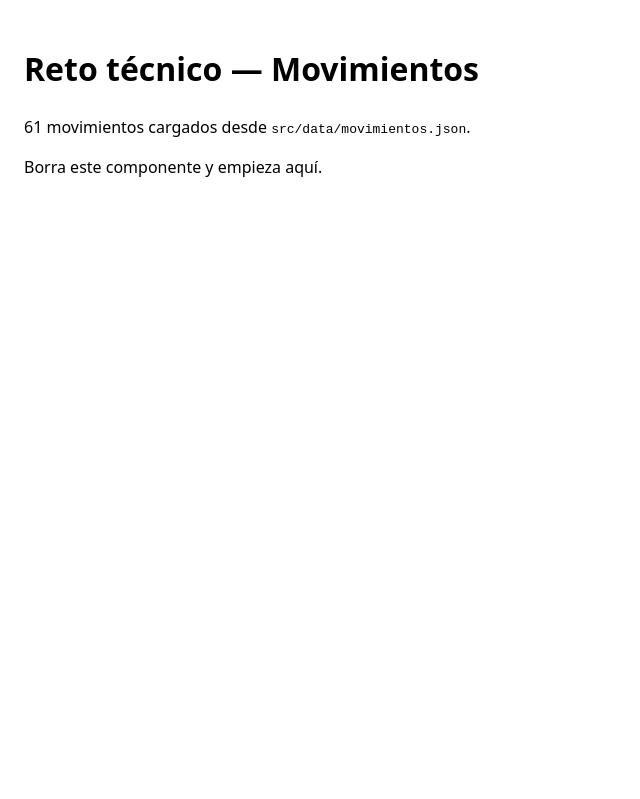
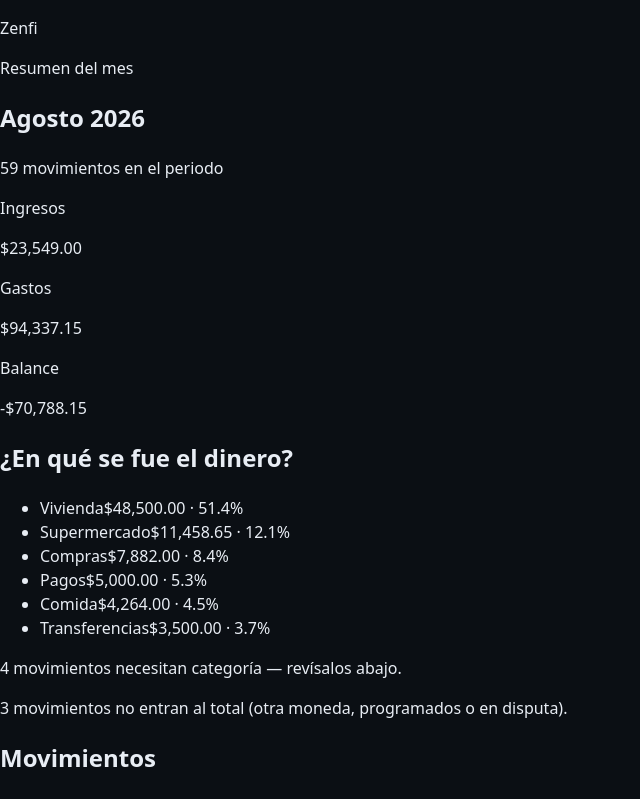
Before and after one commit to RafaelLozano/frontend-challenge-zenfi, a React (Vite) app: page / in a window 1280 px wide. Shown: the top 799 px of the page, without its empty margins (0-640 px from the left). Built offline with nearby package versions, Linux system fonts and the light colour scheme.

Commit message:
feat(app): conectar pantalla de movimientos y tokens de estilo
Parsea movimientos.json al arrancar y aplica tokens CSS globales con
CSS modules en camelCase para la pantalla principal.

```diff
--- a/src/App.tsx
+++ b/src/App.tsx
@@ -1,13 +1,17 @@
-import movimientos from './data/movimientos.json';
+import movimientosRaw from './data/movimientos.json';
+import { getSelectableCategoriaOptions } from './features/movimientos/catalog/categorias';
+import { MovimientosPage } from './features/movimientos/MovimientosPage';
+import { parseMovimientosFile } from './features/movimientos/utils/parseMovimientosFile';
+
+const { periodo, movimientos } = parseMovimientosFile(movimientosRaw);
+const categorias = getSelectableCategoriaOptions();
 
 const App = () => (
-  <main style={{ padding: 24 }}>
-    <h1>Reto técnico — Movimientos</h1>
-    <p>
-      {movimientos.movimientos.length} movimientos cargados desde <code>src/data/movimientos.json</code>.
-    </p>
-    <p>Borra este componente y empieza aquí.</p>
-  </main>
+  <MovimientosPage
+    initialMovimientos={movimientos}
+    periodo={periodo}
+    categorias={categorias}
+  />
 );
 
 export default App;
--- a/src/index.css
+++ b/src/index.css
@@ -1,7 +1,38 @@
 :root {
+  color-scheme: dark;
+
+  --color-bg: #0b0f14;
+  --color-surface: #121820;
+  --color-border: rgba(255, 255, 255, 0.08);
+  --color-text: #e8edf4;
+  --color-text-muted: #8b9aaf;
+  --color-accent: #34d399;
+  --color-income: #34d399;
+  --color-expense: #f8fafc;
+  --color-warning-bg: rgba(251, 191, 36, 0.12);
+  --color-warning-bg-subtle: rgba(251, 191, 36, 0.06);
+  --color-warning-border: rgba(251, 191, 36, 0.35);
+  --color-warning-text: #fcd34d;
+  --color-pending-bg: rgba(129, 140, 248, 0.15);
+  --color-pending-text: #a5b4fc;
+
+  --space-xs: 0.25rem;
+  --space-sm: 0.5rem;
+  --space-md: 0.75rem;
+  --space-lg: 1rem;
+  --space-xl: 1.5rem;
+  --space-2xl: 2rem;
+
+  --radius-sm: 8px;
+  --radius-md: 12px;
+  --radius-lg: 16px;
+
   font-family: system-ui, -apple-system, 'Segoe UI', Roboto, sans-serif;
   line-height: 1.5;
-  color-scheme: light dark;
+  font-synthesis: none;
+  text-rendering: optimizeLegibility;
+  -webkit-font-smoothing: antialiased;
+  -moz-osx-font-smoothing: grayscale;
 }
 
 * {
@@ -11,4 +42,15 @@
 body {
   margin: 0;
   min-height: 100dvh;
+  background: var(--color-bg);
+  color: var(--color-text);
 }
+
+#root {
+  min-height: 100dvh;
+}
+
+button,
+select {
+  font: inherit;
+}
--- a/vite.config.ts
+++ b/vite.config.ts
@@ -3,4 +3,9 @@ import react from '@vitejs/plugin-react';
 
 export default defineConfig({
   plugins: [react()],
+  css: {
+    modules: {
+      localsConvention: 'camelCaseOnly',
+    },
+  },
 });
```
